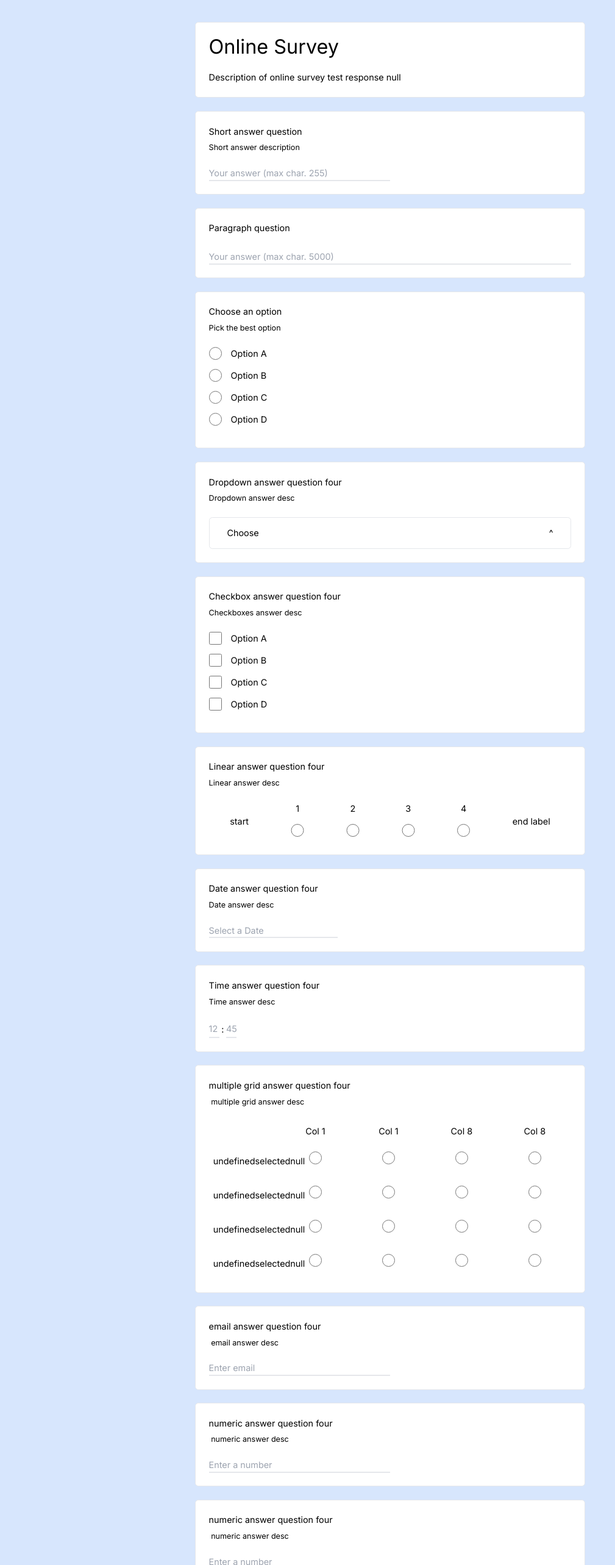
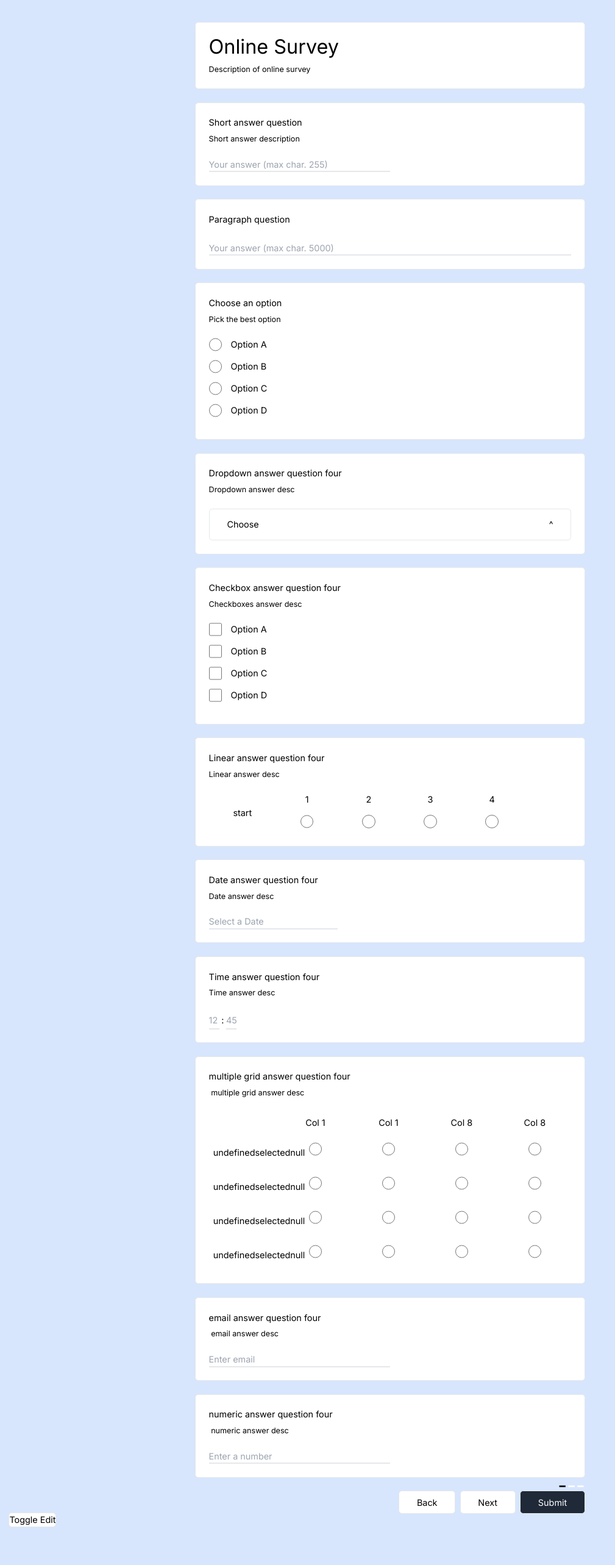
Before and after one commit to kamiljochym/online_survey_creator, a Next.js app: page / in a window 1280 px wide. Shown: the top 2566 px of the page at 61% size, without its empty margins (0-1009 px from the left). After the commit the page ends 2518 px from the top, so only its background shows below. Built offline with nearby package versions, Linux system fonts and the light colour scheme.

Commit message:
time validation and header editing

```diff
--- a/src/components/LinearScale.jsx
+++ b/src/components/LinearScale.jsx
@@ -6,7 +6,7 @@ import EditMenu from './EditMenu'
 const LinearScale = ({
   title,
   description,
-  options,
+  optionsLinearScale,
   sectionId,
   questionId,
   response,
@@ -15,12 +15,6 @@ const LinearScale = ({
   addQuestion,
   updateForm,
 }) => {
-  const optionsLinearScale = {
-    startLabel: 'start',
-    endLabel: 'end label',
-    from: 1,
-    to: 4,
-  }
   // creates an array to create specified number of radio buttons
   const scale = []
   for (let i = optionsLinearScale.from; i <= optionsLinearScale.to; i++) {
--- a/src/components/TimeInput.jsx
+++ b/src/components/TimeInput.jsx
@@ -1,6 +1,7 @@
 import React, {useEffect, useState} from 'react'
 import TitleText from './TitleText'
 import EditMenu from './EditMenu'
+import {Alert} from '@mui/material'
 
 const TimeInput = ({
   title,
@@ -45,6 +46,23 @@ const TimeInput = ({
       updateForm(sectionId, questionId, title, description, e)
     }
   }
+
+  const [alert, setAlert] = useState(false)
+
+  const validateHour = (e) => {
+    if (e.target.value < 25 || e.target.value === '') {
+      setAlert(false)
+    } else {
+      setAlert(true)
+    }
+  }
+  const validateMinutes = (e) => {
+    if (e.target.value < 60 || e.target.value === '') {
+      setAlert(false)
+    } else {
+      setAlert(true)
+    }
+  }
   return (
     <div className='container relative mb-6 flex max-w-screen-sm flex-col rounded-md border bg-white p-6'>
       <TitleText
@@ -60,6 +78,7 @@ const TimeInput = ({
           type='text'
           maxLength={2}
           placeholder='12'
+          onBlur={(e) => validateHour(e)}
         />
         <div className='flex items-center justify-center p-1'>:</div>
         <input
@@ -68,8 +87,14 @@ const TimeInput = ({
           type='text'
           maxLength={2}
           placeholder='45'
+          onBlur={(e) => validateMinutes(e)}
         />
       </div>
+      {alert && (
+        <Alert severity='error' className='mt-2 w-2/4'>
+          Invalid Time
+        </Alert>
+      )}
       <EditMenu
         isEdit={isEdit}
         addQuestion={addQuestion}
--- a/src/components/Title.jsx
+++ b/src/components/Title.jsx
@@ -1,10 +1,45 @@
 import React from 'react'
 
-const Title = ({title, description}) => {
+const Title = ({title, description, isEdit, updateHeader}) => {
+  const handleEdit = (e, editWhat) => {
+    if (editWhat === 'title') {
+      updateHeader(e.target.value, description)
+    }
+    if (editWhat === 'description') {
+      updateHeader(title, e.target.value)
+    }
+  }
+
   return (
     <div className='container relative mb-6 max-w-screen-sm rounded-md border bg-white p-6'>
-      <div className='mb-6 text-4xl'>{title}</div>
-      <div className=''>{description}</div>
+      <>
+        <input
+          className={`${
+            isEdit
+              ? ' mb-6 border-b-2 border-white outline-none hover:border-b-2 hover:border-dotted hover:border-gray-200  focus:border-b-2 focus:border-dotted focus:border-gray-800'
+              : ''
+          } ${
+            title.length === 0 && !isEdit ? 'mb-0' : 'mb-2 '
+          } w-full bg-white text-4xl `}
+          placeholder={`${isEdit ? 'Question' : ''}`}
+          disabled={!isEdit}
+          onChange={(e) => handleEdit(e, 'title')}
+          value={title}
+        />
+        <input
+          className={`${
+            isEdit
+              ? 'mb-0 border-b-2 border-white outline-none hover:border-b-2 hover:border-dotted hover:border-gray-200  focus:border-b-2 focus:border-dotted focus:border-gray-800'
+              : ''
+          } ${
+            description.length === 0 && !isEdit ? 'mb-0' : 'mb-0 '
+          } w-full bg-white text-sm`}
+          placeholder={`${isEdit ? 'Description (Optional)' : ''}`}
+          disabled={!isEdit}
+          onChange={(e) => handleEdit(e, 'description')}
+          value={description}
+        />
+      </>
     </div>
   )
 }
--- a/src/pages/index.js
+++ b/src/pages/index.js
@@ -58,7 +58,6 @@ export default function Home() {
           description: 'Linear answer desc',
           optionsLinearScale: {
             startLabel: 'start',
-            endLabel: 'end label',
             from: 1,
             to: 4,
           },
@@ -90,20 +89,8 @@ export default function Home() {
           description: ' numeric answer desc',
         },
       ],
-      [
-        {
-          type: 'numeric_input',
-          title: 'numeric answer question four',
-          description: ' numeric answer desc',
-        },
-      ],
-      [
-        {
-          type: 'numeric_input',
-          title: 'numeric answer question four',
-          description: ' numeric answer desc',
-        },
-      ],
+      [],
+      [],
     ],
   }
 
@@ -198,6 +185,13 @@ export default function Home() {
 
   const [response, setResponse] = useState(emptyResponse)
 
+  const updateHeader = (title, description) => {
+    const newForm = {...form}
+    newForm.title = title
+    newForm.description = description
+    setForm(newForm)
+  }
+
   const updateForm = (
     sectionId,
     questionId,
@@ -278,10 +272,10 @@ export default function Home() {
         Toggle Edit
       </button>
       <Title
-        title={formExample.title}
-        description={
-          formExample.description + ' test response ' + response.sections[0][7]
-        }
+        title={form.title}
+        description={form.description}
+        isEdit={isEdit}
+        updateHeader={updateHeader}
       />
 
       {form.sections.map((section, sectionId) =>
```
